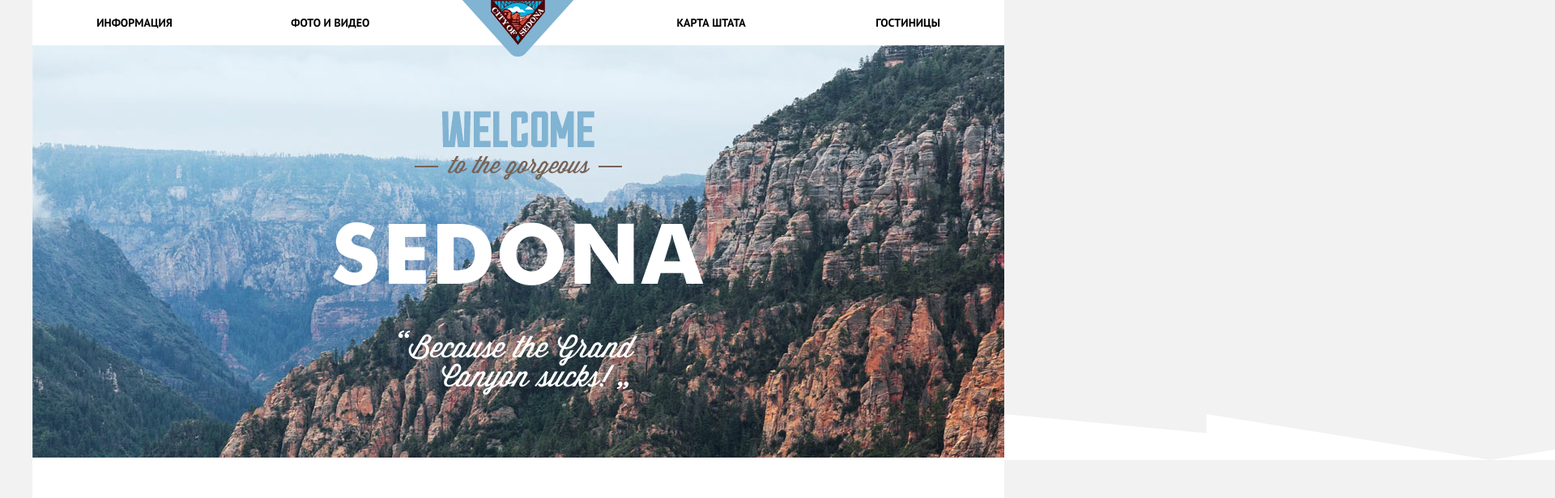
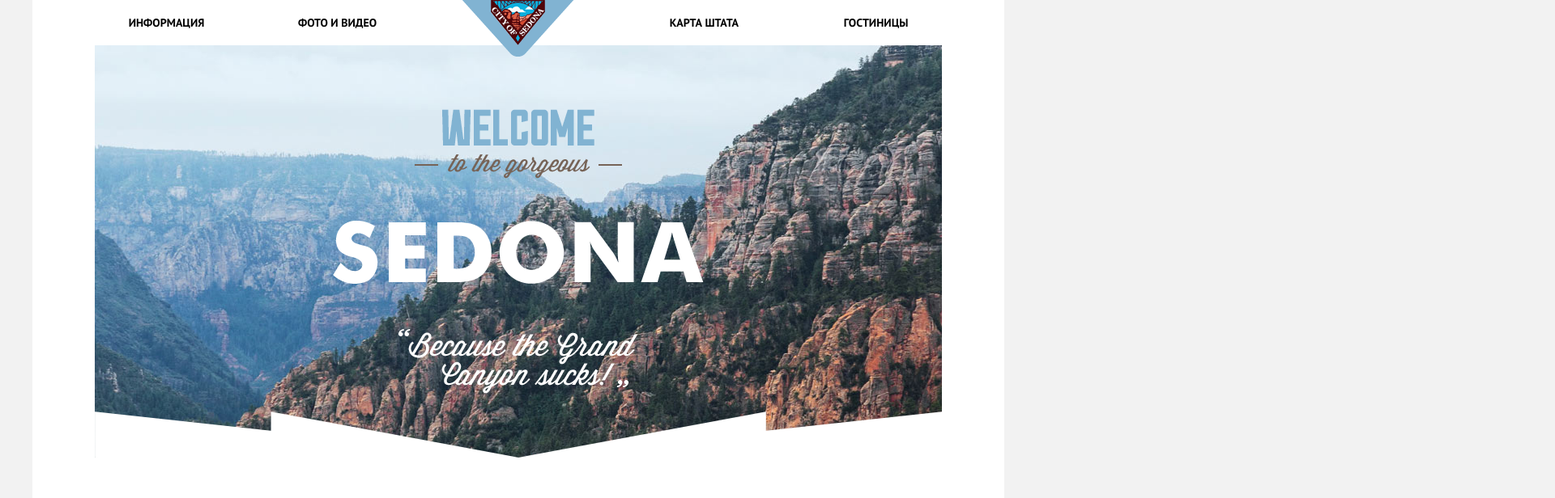
Before and after one commit to balesniy/sedona, a plain HTML site: page index.html in a window 1280 px wide. Shown: the top 616 px of the page at 81% size, 1920 px wide, since content can reach past the window. Drawn offline with nearby package versions, Linux system fonts and the light colour scheme.

Commit message:
резина

```diff
--- a/css/style.css
+++ b/css/style.css
@@ -37,8 +37,11 @@ input[type="radio"].visually-hidden {
   min-width: 768px;
   margin: 0 auto;
   position: relative;
+  padding-left: 6%;
+  padding-right: 6%;
+  background-color: white;
+  box-sizing: border-box;
 }
-
 
 .main-nav ul {
   background-color: white;
@@ -47,26 +50,29 @@ input[type="radio"].visually-hidden {
 
 .main-nav li {
   width: 20%;
+  text-align: left;
 }
 
 .main-nav li:nth-child(2) {
   margin-right: auto;
 }
 
+.main-nav li:nth-last-child(2), .main-nav li:last-child {
+  text-align: right;
+}
+
 .main-nav .menu-elem {
-  display: block;
   font-size: 14px;
   line-height: 56px;
   font-weight: bold;
   color: black;
   vertical-align: middle;
-  padding-left: 33%;
+  margin-left: 20%;
 }
 
 .main-nav li:nth-last-child(2) a, .main-nav li:last-child a {
-  text-align: right;
-  padding-right: 33%;
-  padding-left: 0;
+  margin-right: 20%;
+  margin-left: 0;
 }
 
 .main-nav .main-header-logo {
@@ -94,13 +100,12 @@ main.container {
 
 .intro {
   position: relative;
+  width: 100%;
+  height: 510px;
+  background: url('../img/intro-background-clear.jpg') no-repeat center center;
+  background-size: cover;
 }
 
-.intro .intro-background {
-  width: 100%;
-  /*object-fit: cover;*/
-  /*object-position: 50% -60px;*/
-}
 
 .intro:after {
   content: "";
@@ -110,6 +115,7 @@ main.container {
   height: 57px;
   background-image: url(../img/intro-mask.png);
   background-position-x: 50%;
+  background-size: 100% 57px;
 }
 
 .intro:before {
--- a/index.html
+++ b/index.html
@@ -23,7 +23,7 @@
 </header>
 <main class="container">
   <section class="intro">
-    <img class="intro-background" src="img/intro-background-clear.jpg" alt="Горы" width="1200" height="510">
+    <!--<img class="intro-background" src="img/intro-background-clear.jpg" alt="Горы" width="1200" height="510">-->
   </section>
   <section class="lead">
     <p class="slogan">Седона - небольшой городок в аризоне, заслуживающий большего!</p>
```
